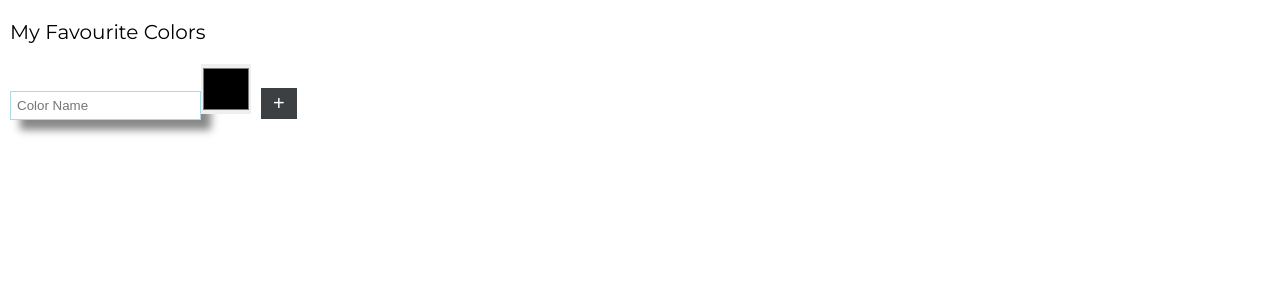
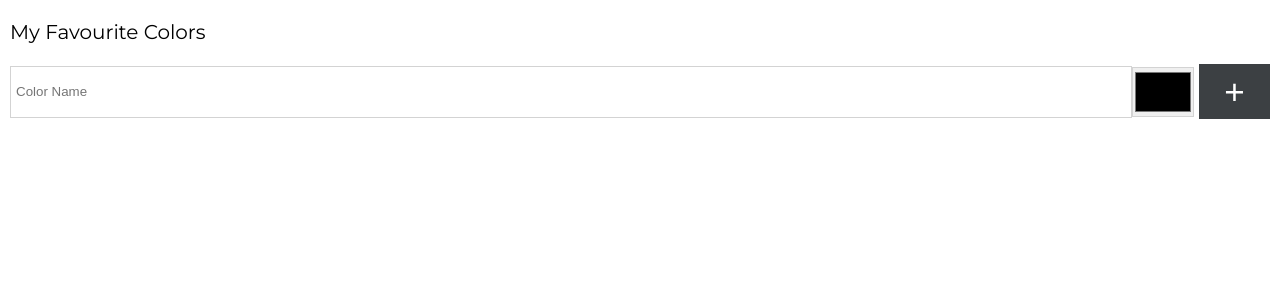
Before and after one commit to mihailSpaseski/color_app, a React (Create React App) app: page / in a window 1280 px wide. Shown: the top 300 px of the page. Built offline with nearby package versions, Linux system fonts and the light colour scheme; the HTML template or start-up script is replaced by a standard one.

Commit message:
first working all

```diff
--- a/src/components/AddToList.tsx
+++ b/src/components/AddToList.tsx
@@ -10,19 +10,19 @@ const AddToList: React.FC<IProps> = ({nameColor, setNameColor}) => {
 
     const [input, setInput] = useState({
         name: '',
-        hexCode: ''
+        hexCode: '#000000'
     })
 
-    const handleChange = (e: React.ChangeEvent<HTMLInputElement | HTMLTextAreaElement>) => {
+    const handleChange = (e: React.ChangeEvent<HTMLInputElement>) => {
         setInput({
             ...input,
             [e.target.name]: e.target.value
         })
     }
 
-    const handleClick = () => {
-        if (!input.name || !input.hexCode) return
-
+    const handleClick = (e: any) => {
+        e.preventDefault();
+        if (!input.name ) return
         setNameColor([
             ...nameColor,
             {
@@ -33,13 +33,13 @@ const AddToList: React.FC<IProps> = ({nameColor, setNameColor}) => {
 
         setInput({
             name: '',
-            hexCode: ''
+            hexCode: input.hexCode
         })
     }
 
 
   return (
-    <div className='input'>
+    <form className='input'>
         <input
                 className='input-box'
                 type="text"
@@ -59,7 +59,7 @@ const AddToList: React.FC<IProps> = ({nameColor, setNameColor}) => {
             <button onClick={handleClick} className="AddToList-btn">
                 +
             </button>
-    </div>
+    </form>
   )
 }
 
--- a/src/components/InputField.tsx
+++ b/src/components/InputField.tsx
@@ -15,17 +15,15 @@ const InputField: React.FC<IProps> = ({nameColor}) => {
             <div key={index}>
                 <div>
                   <span className="colorBox" style={{backgroundColor: nameColor.hexCode}}></span>
-                  <span>{nameColor.name}</span>
+                  <span className='nameDisplay'>{nameColor.name}</span>
                 </div>
             </div>
         )
     })
 }
-
-return (
+  return (
       <div className='renderList'>{renderList()}</div>
-)
-
+  )
 }
 
 export default InputField
--- a/src/components/style.css
+++ b/src/components/style.css
@@ -1,7 +1,39 @@
+.input {
+    display: flex;
+    width: 100%;
+    position: relative;
+    align-items: center;
+}
+
+.input-box {
+    width: 100%;
+    height: 50px;
+    padding: 0;
+    border: none;
+    transition: 0.2s;
+    text-indent: 5px;
+    background-color: white;
+    border: solid 1px lightgray;
+}
+
+.pickerStyle {
+    position: relative;
+    width: 70px;
+    height: 50px;
+    margin-left: 0px;
+    padding: 0;
+    right: 0px;
+    border: none;
+    border: solid 1px lightgray;
+}
+
 .AddToList-btn {
-    margin: 10px 10px;
-    font-size: 100%;
-    padding: 4px 12px;
+    position: relative;
+    width: 80px;
+    height: 55px;
+    margin-left: 5px;
+    font-size: 35px;
+    padding: 0;
     background-color: #3C4043;
     color: white;
     box-shadow: none;
@@ -12,29 +44,24 @@
     background-color: darkgrey;
 }
 
-.input-box {
-    padding: 6px;
+.colorBox {
+    padding: 0;
+    margin: 20px;
+    width: 25px;
+    height: 25px;
 
-    background-color: white;
-    border: 1px solid lightblue;
-    box-shadow: 10px 10px 8px #888888;
 }
 
-.pickerStyle {
-    margin: 0;
-    padding: 0;
-    width: 50px;
-    height: 50px;
-    border: none;
-    display: inline-block;
-}
-
-.colorBox {
+.nameDisplay {
     margin: 20px;
-    padding: 5px 15px;
 }
 
 .renderList {
-    margin: 10px;
-    padding: 50px;
+    margin: 0;
+    padding: 0;
 }
+
+span {
+    display:inline-block;
+    vertical-align: text-top;
+}
```
